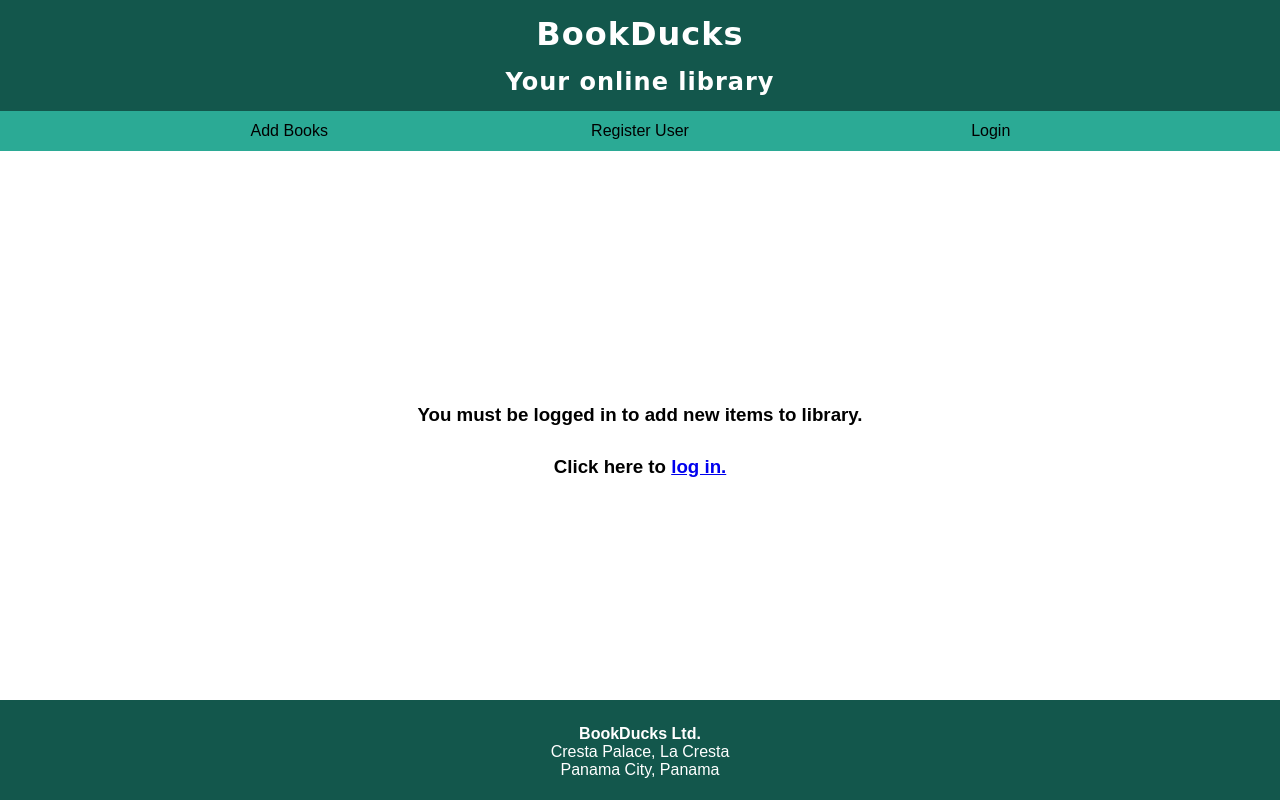
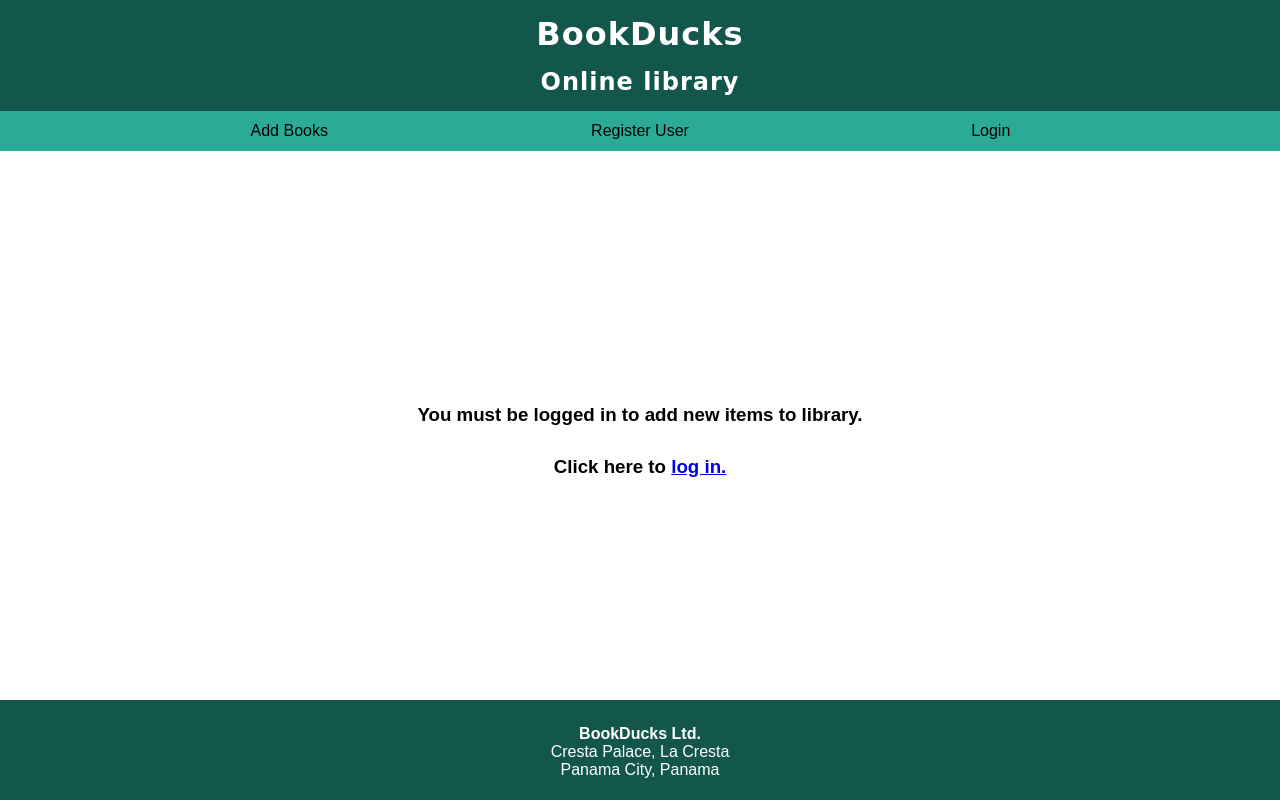
Before and after one commit to inspectah14/bookDucks-cms, a plain HTML site: page frontend/addBooks.html in a window 1280 px wide. Drawn offline with nearby package versions, Linux system fonts and the light colour scheme; a web font is replaced by a local one.

Commit message:
updated top heading

```diff
--- a/frontend/addBooks.html
+++ b/frontend/addBooks.html
@@ -13,7 +13,7 @@
 
       <header class="header">
         <a href="index.html" class="a-links"><h1 class="top-heading">BookDucks</h1></a>
-        <a href="index.html" class="a-links"><h2 class="top-heading">Your online library</h2></a>
+        <a href="index.html" class="a-links"><h2 class="top-heading">Online library</h2></a>
         <nav class="nav">
           <a href="addBooks.html" class="a-links">Add Books</a>
           <a href="register.html" class="a-links">Register User</a>
```
Also changed, not shown: frontend/login.html (+1 -1 lines), frontend/register.html (+1 -1 lines).
